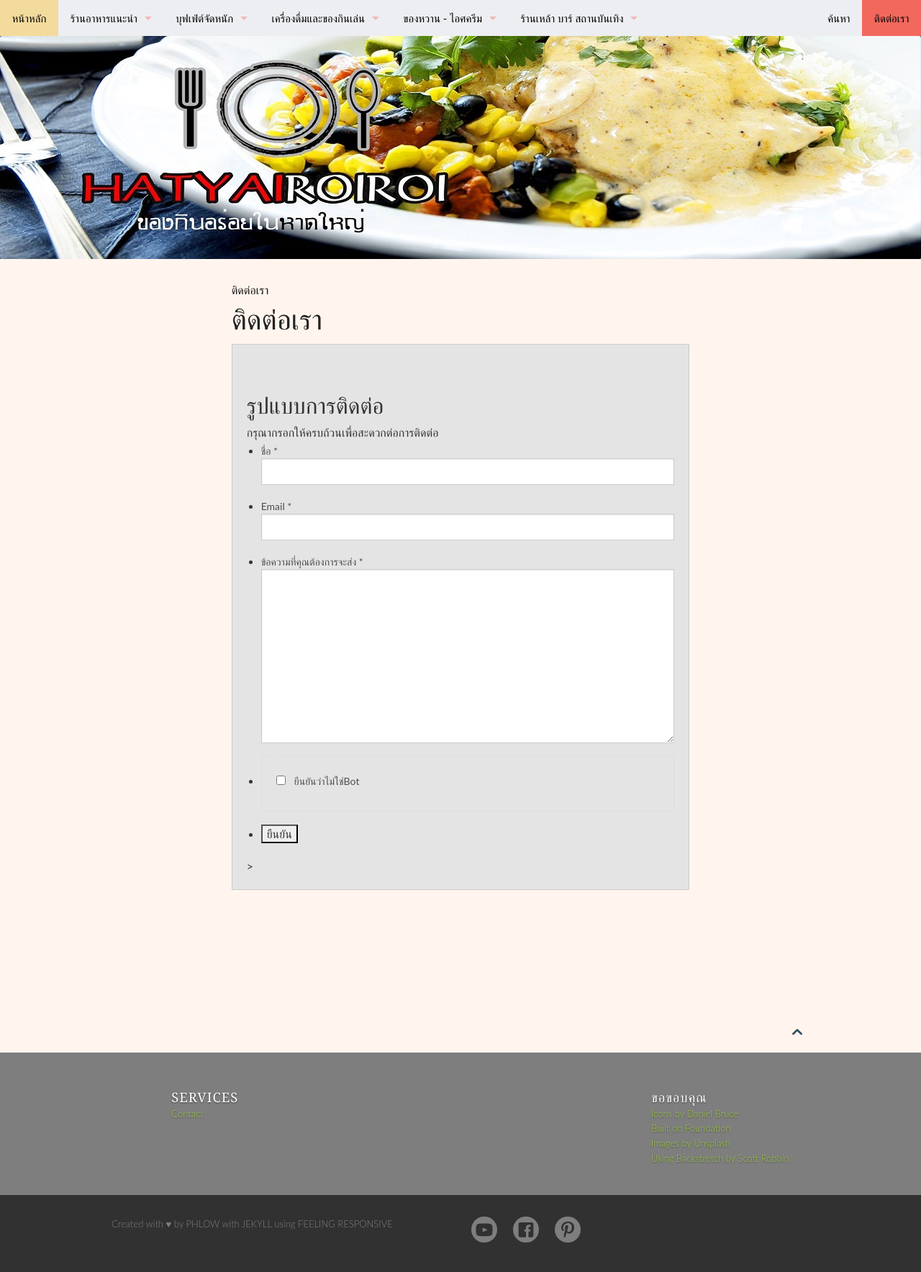
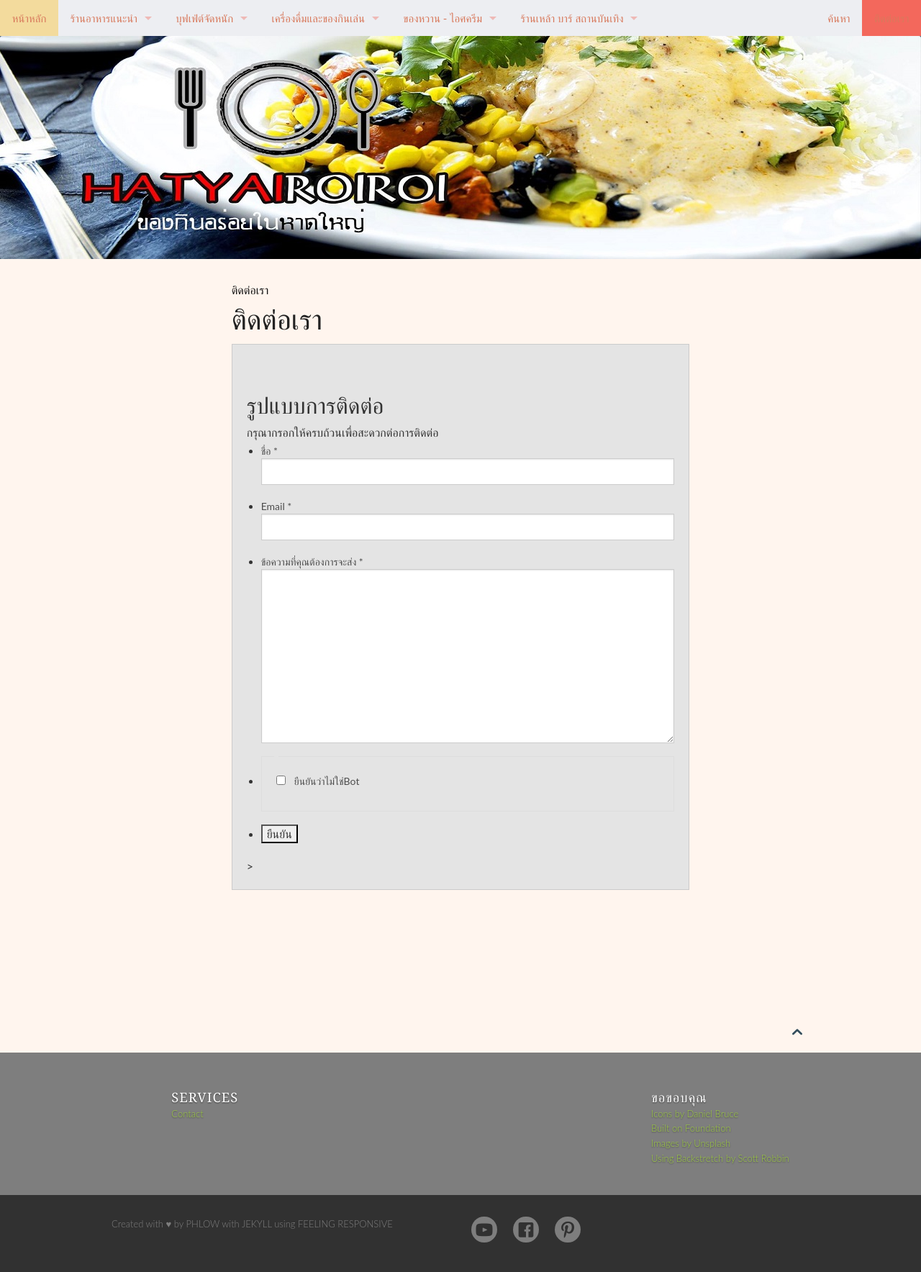
Before and after one commit to hatyairoiroi/hatyairoiroi.github.io, a Jekyll site: the page built from pages/contact.md, in a window 1280 px wide. Shown: the whole page at 72% size. Built offline with Jekyll 4.4.1, drawn with Linux system fonts in a browser that asks for light colours.

Commit message:
Update _02_settings_colors.scss

```diff
--- a/_sass/_02_settings_colors.scss
+++ b/_sass/_02_settings_colors.scss
@@ -75,10 +75,10 @@
 
 $topbar-dropdown-toggle-color: #F3685C;
 
-$topbar-link-color: #000;
-$topbar-link-color-hover: #000;
-$topbar-link-color-active: #000;
-$topbar-link-color-active-hover: #000;
+$topbar-link-color: #D8795C;
+$topbar-link-color-hover: #D8795C;
+$topbar-link-color-active: #D8795C;
+$topbar-link-color-active-hover: #D8795C;
 
 $topbar-dropdown-label-color: #D8795C;
 $topbar-dropdown-link-bg-hover: #D8795C;
```
